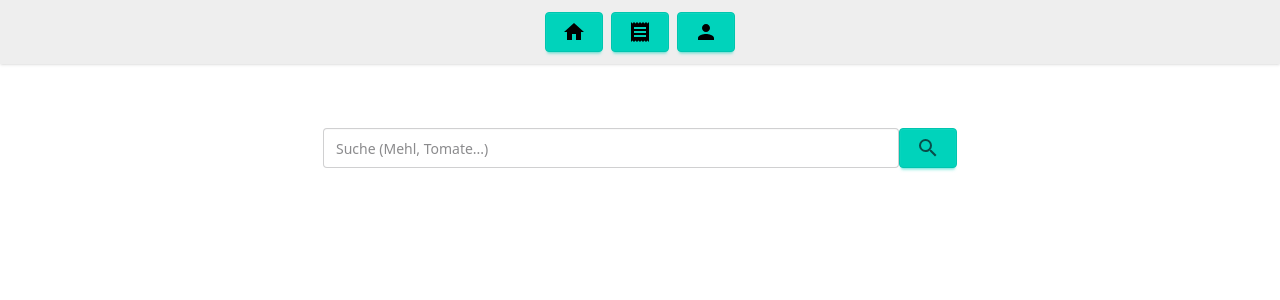
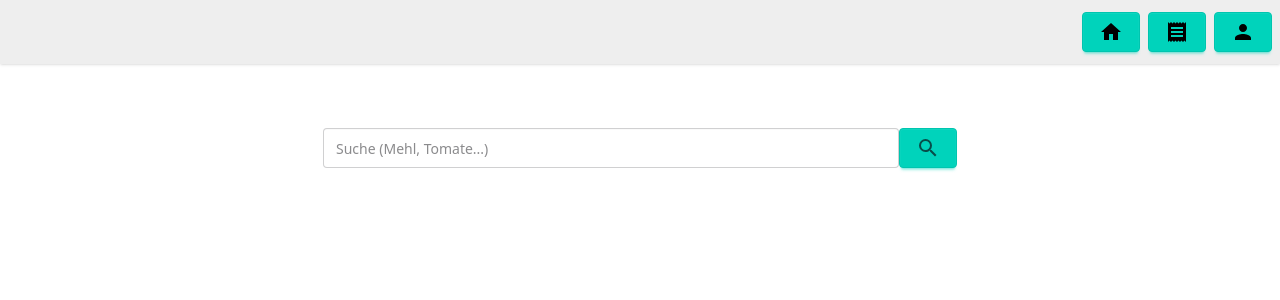
Before and after one commit to clizzix/RecIpe, a React (Vite) app: page / in a window 1280 px wide. Shown: the top 300 px of the page. Built offline with nearby package versions, Linux system fonts and the light colour scheme.

Commit message:
fixed navbar alignment

```diff
--- a/src/components/Navbar.jsx
+++ b/src/components/Navbar.jsx
@@ -4,8 +4,8 @@ import { MdReceipt, MdPerson, MdHome } from 'react-icons/md';
 
 const Navbar = () => {
     return (
-        <div>
-            <div className="navbar bg-base-300 shadow-sm justify-center gap-2">
+        <div className="max-w-full">
+            <div className="navbar bg-base-300 shadow-sm justify-end gap-2">
                 <Link
                     to="/"
                     className="text-black btn btn-accent font-bold text-2xl hover:translate-y-0.5"
```
